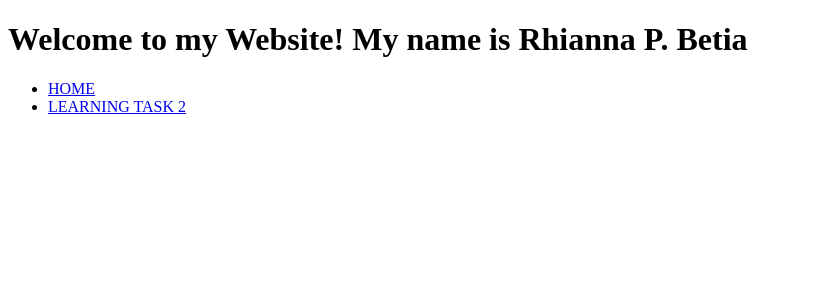
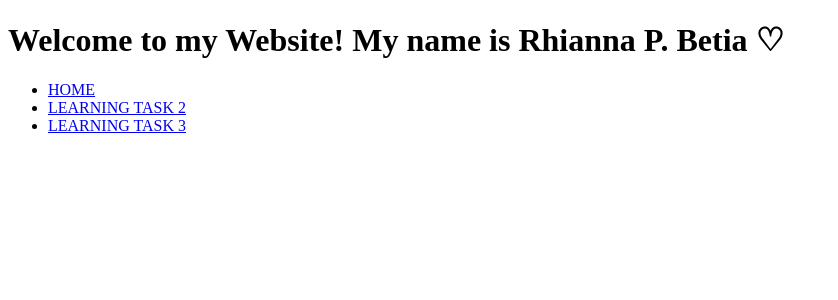
Before and after one commit to RH14NN4B3T14/learningtasks, a PHP site: page / in a window 1280 px wide. Shown: the top 300 px of the page, without its empty margins (0-838 px from the left). Run offline with PHP 8.4, Linux system fonts and the light colour scheme.

Commit message:
Update index.php

```diff
--- a/index.php
+++ b/index.php
@@ -4,10 +4,11 @@
     <title> My Home Page </title>
    </head>
    <body>
-     <h1> Welcome to my Website! My name is Rhianna P. Betia </h1>
+     <h1> Welcome to my Website! My name is Rhianna P. Betia ♡ </h1>
     <ul>
       <li><a href= "index.php" > HOME <a/></li>
       <li><a href= "/LT2/index.html" > LEARNING TASK 2 <a/></li>
+      <li><a href= "/LT3/index.html" > LEARNING TASK 3 <a/></li>
      </ul>
     </body>
 </html>
```
